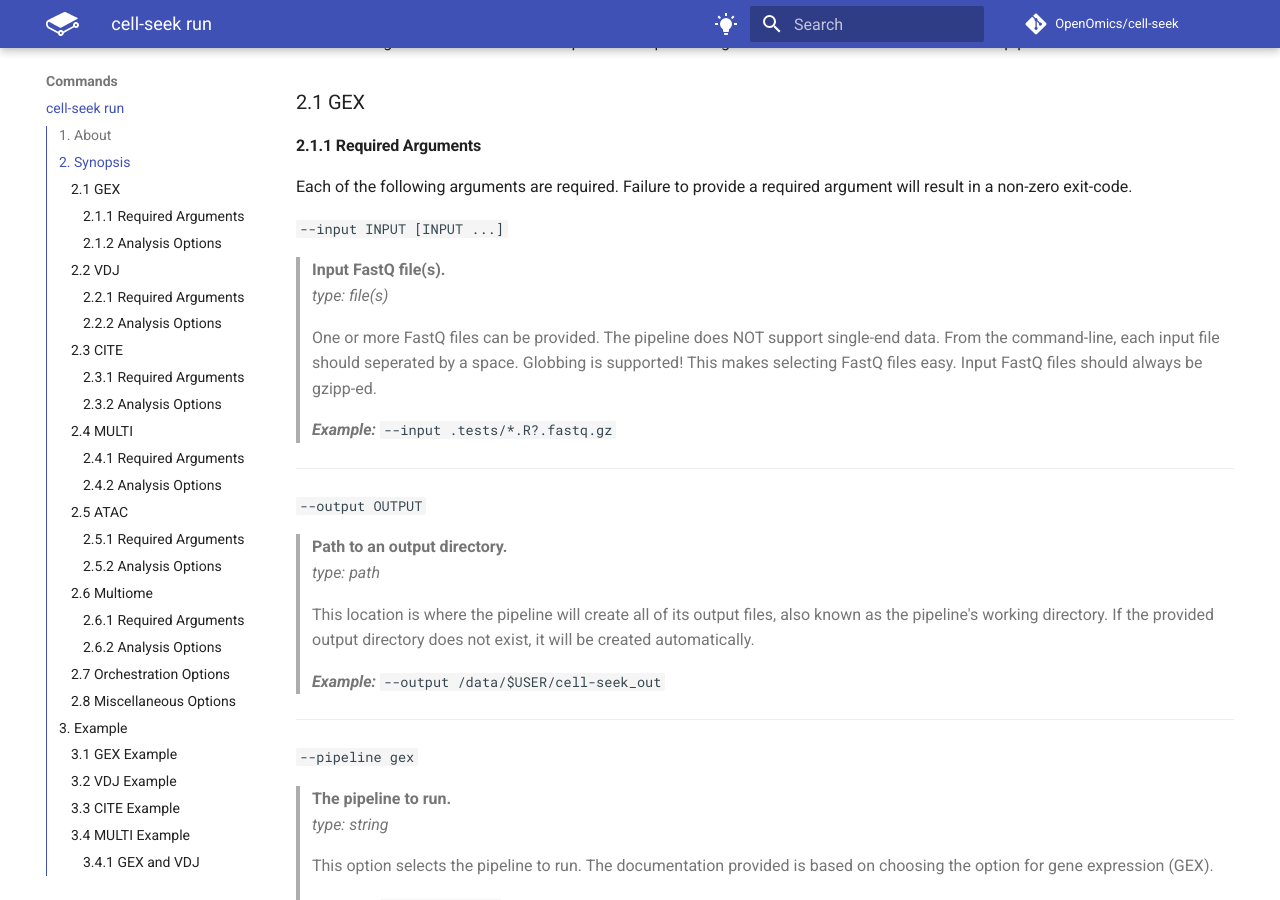
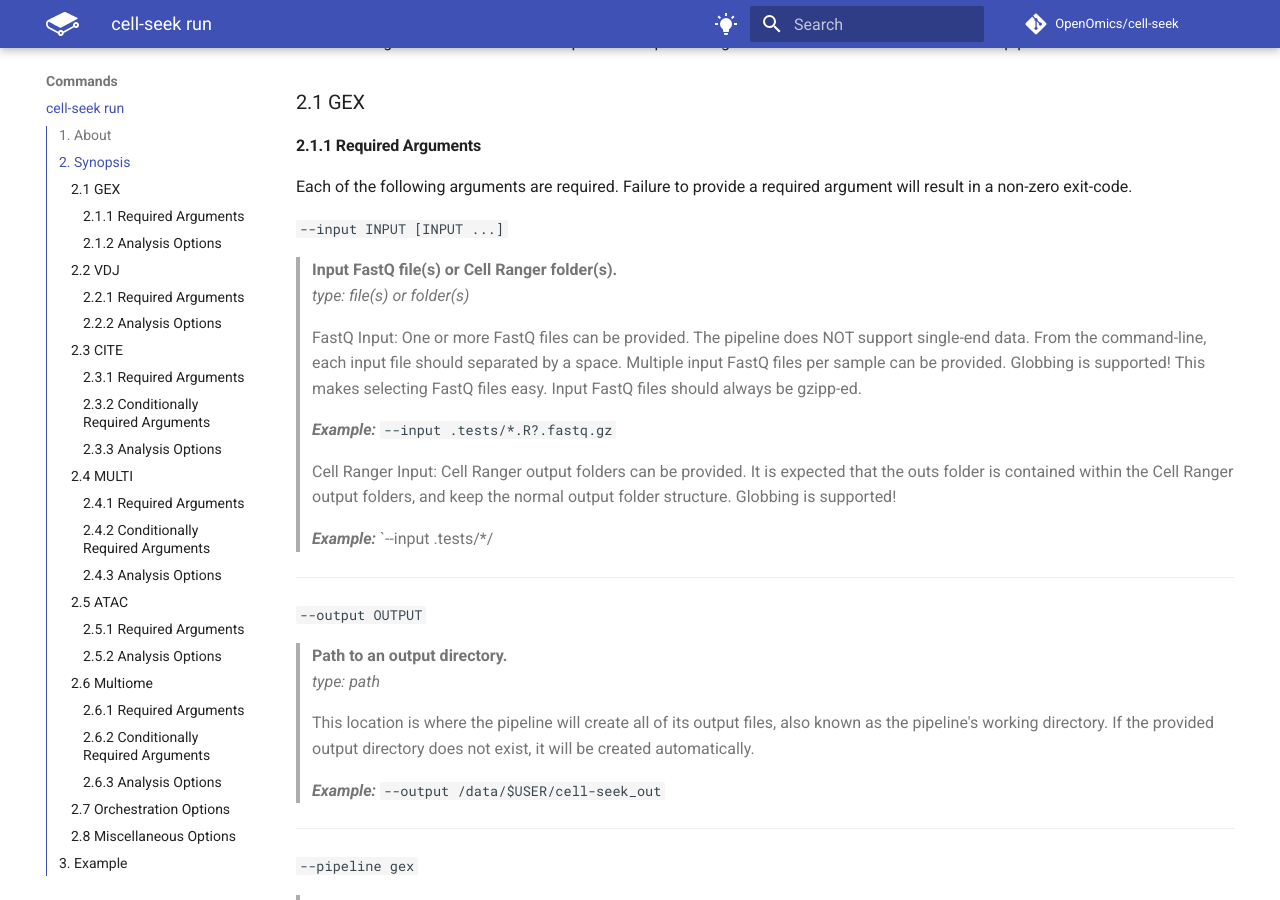
Before and after one commit to OpenOmics/cell-seek, an MkDocs documentation site: the page built from docs/usage/run.md, in a window 1280 px wide and 900 px high, scrolled down 961 px. Built offline with MkDocs 1.6.1 and Material for MkDocs 9.7.7, drawn with Linux system fonts in a browser that asks for light colours; comment, search, counter and statistics services are not loaded; the version menu is left out; some of the changed text lies outside the part shown.

Commit message:
Add ability to start pipeline from cell ranger output, edit documentation for this new input, change pipeline rules to keep condition cell ranger input on the same line as previous input

```diff
--- a/docs/usage/run.md
+++ b/docs/usage/run.md
@@ -39,12 +39,18 @@ The following is a breakdown of the required and optional arguments for each of
 Each of the following arguments are required. Failure to provide a required argument will result in a non-zero exit-code.
 
   `--input INPUT [INPUT ...]`
-> **Input FastQ file(s).**
-> *type: file(s)*
+> **Input FastQ file(s) or Cell Ranger folder(s).**
+> *type: file(s) or folder(s)*
 >
-> One or more FastQ files can be provided. The pipeline does NOT support single-end data. From the command-line, each input file should seperated by a space. Globbing is supported! This makes selecting FastQ files easy. Input FastQ files should always be gzipp-ed.
+> FastQ Input: One or more FastQ files can be provided. The pipeline does NOT support single-end data. From the command-line, each input file should separated by a space. Multiple input FastQ files per sample can be provided. Globbing is supported! This makes selecting FastQ files easy. Input FastQ files should always be gzipp-ed.
 >
 > ***Example:*** `--input .tests/*.R?.fastq.gz`
+>
+>
+> Cell Ranger Input: Cell Ranger output folders can be provided. It is expected that the outs folder is contained within the Cell Ranger output folders, and keep the normal output folder structure. Globbing is supported!
+>
+> ***Example:*** `--input .tests/*/
+
 
 ---
   `--output OUTPUT`
@@ -219,12 +225,17 @@ Each of the following arguments are optional, and do not need to be provided.
 Each of the following arguments are required. Failure to provide a required argument will result in a non-zero exit-code.
 
   `--input INPUT [INPUT ...]`
-> **Input FastQ file(s).**
-> *type: file(s)*
+> **Input FastQ file(s) or Cell Ranger folder(s).**
+> *type: file(s) or folder(s)*
 >
-> One or more FastQ files can be provided. The pipeline does NOT support single-end data. From the command-line, each input file should seperated by a space. Globbing is supported! This makes selecting FastQ files easy. Input FastQ files should always be gzipp-ed.
+> FastQ Input: One or more FastQ files can be provided. The pipeline does NOT support single-end data. From the command-line, each input file should separated by a space. Multiple input FastQ files per sample can be provided. Globbing is supported! This makes selecting FastQ files easy. Input FastQ files should always be gzipp-ed.
 >
 > ***Example:*** `--input .tests/*.R?.fastq.gz`
+>
+>
+> Cell Ranger Input: Cell Ranger output folders can be provided. It is expected that the outs folder is contained within the Cell Ranger output folders, and keep the normal output folder structure. Globbing is supported!
+>
+> ***Example:*** `--input .tests/*/
 
 ---
   `--output OUTPUT`
@@ -300,12 +311,17 @@ Each of the following arguments are required. Failure to provide a required argu
 Each of the following arguments are required. Failure to provide a required argument will result in a non-zero exit-code.
 
   `--input INPUT [INPUT ...]`
-> **Input FastQ file(s).**
-> *type: file(s)*
+> **Input FastQ file(s) or Cell Ranger folder(s).**
+> *type: file(s) or folder(s)*
 >
-> One or more FastQ files can be provided. The pipeline does NOT support single-end data. From the command-line, each input file should seperated by a space. Globbing is supported! This makes selecting FastQ files easy. Input FastQ files should always be gzipp-ed.
+> FastQ Input: One or more FastQ files can be provided. The pipeline does NOT support single-end data. From the command-line, each input file should separated by a space. Multiple input FastQ files per sample can be provided. Globbing is supported! This makes selecting FastQ files easy. Input FastQ files should always be gzipp-ed.
 >
 > ***Example:*** `--input .tests/*.R?.fastq.gz`
+>
+>
+> Cell Ranger Input: Cell Ranger output folders can be provided. It is expected that the outs folder is contained within the Cell Ranger output folders, and keep the normal output folder structure. Globbing is supported!
+>
+> ***Example:*** `--input .tests/*/
 
 ---
   `--output OUTPUT`
@@ -347,7 +363,11 @@ Each of the following arguments are required. Failure to provide a required argu
 >
 > ***Example:*** `--cellranger 7.1.0`
 
----
+
+#### 2.3.2 Conditionally Required Arguments
+
+The following arguments are only required when FastQ files are used as input. They are not required when Cell Ranger output file is used as input.
+
 `--libraries LIBRARIES`
 > **Libraries file.**
 > *type: file*
@@ -458,13 +478,18 @@ There are multiple different combinations of library types that may result in th
 
 Each of the following arguments are required. Failure to provide a required argument will result in a non-zero exit-code.
 
-  `--input INPUT [INPUT ...]`
-> **Input FastQ file(s).**
-> *type: file(s)*
+`--input INPUT [INPUT ...]`
+> **Input FastQ file(s) or Cell Ranger folder(s).**
+> *type: file(s) or folder(s)*
 >
-> One or more FastQ files can be provided. The pipeline does NOT support single-end data. From the command-line, each input file should seperated by a space. Globbing is supported! This makes selecting FastQ files easy. Input FastQ files should always be gzipp-ed.
+> FastQ Input: One or more FastQ files can be provided. The pipeline does NOT support single-end data. From the command-line, each input file should separated by a space. Multiple input FastQ files per sample can be provided. Globbing is supported! This makes selecting FastQ files easy. Input FastQ files should always be gzipp-ed.
 >
 > ***Example:*** `--input .tests/*.R?.fastq.gz`
+>
+>
+> Cell Ranger Input: Cell Ranger output folders can be provided. It is expected that the outs folder is contained within the Cell Ranger output folders, and keep the normal output folder structure. Globbing is supported!
+>
+> ***Example:*** `--input .tests/*/
 
 ---
   `--output OUTPUT`
@@ -506,7 +531,10 @@ Each of the following arguments are required. Failure to provide a required argu
 >
 > ***Example:*** `--cellranger 7.1.0`
 
----
+#### 2.4.2 Conditionally Required Arguments
+
+The following arguments are only required when FastQ files are used as input. They are not required when Cell Ranger output file is used as input.
+
 `--libraries LIBRARIES`
 > **Libraries file.**
 > *type: file*
@@ -682,12 +710,17 @@ Each of the following arguments are optional, and do not need to be provided.
 Each of the following arguments are required. Failure to provide a required argument will result in a non-zero exit-code.
 
   `--input INPUT [INPUT ...]`
-> **Input FastQ file(s).**
-> *type: file(s)*
+> **Input FastQ file(s) or Cell Ranger folder(s).**
+> *type: file(s) or folder(s)*
 >
-> One or more FastQ files can be provided. The pipeline does NOT support single-end data. From the command-line, each input file should seperated by a space. Globbing is supported! This makes selecting FastQ files easy. Input FastQ files should always be gzipp-ed.
+> FastQ Input: One or more FastQ files can be provided. The pipeline does NOT support single-end data. From the command-line, each input file should separated by a space. Multiple input FastQ files per sample can be provided. Globbing is supported! This makes selecting FastQ files easy. Input FastQ files should always be gzipp-ed.
 >
 > ***Example:*** `--input .tests/*.R?.fastq.gz`
+>
+>
+> Cell Ranger Input: Cell Ranger output folders can be provided. It is expected that the outs folder is contained within the Cell Ranger output folders, and keep the normal output folder structure. Globbing is supported!
+>
+> ***Example:*** `--input .tests/*/
 
 ---
   `--output OUTPUT`
@@ -776,13 +809,18 @@ Each of the following arguments are required. Failure to provide a required argu
 
 Each of the following arguments are required. Failure to provide a required argument will result in a non-zero exit-code.
 
-  `--input INPUT [INPUT ...]`
-> **Input FastQ file(s).**
-> *type: file(s)*
+`--input INPUT [INPUT ...]`
+> **Input FastQ file(s) or Cell Ranger folder(s).**
+> *type: file(s) or folder(s)*
 >
-> One or more FastQ files can be provided. The pipeline does NOT support single-end data. From the command-line, each input file should seperated by a space. Globbing is supported! This makes selecting FastQ files easy. Input FastQ files should always be gzipp-ed.
+> FastQ Input: One or more FastQ files can be provided. The pipeline does NOT support single-end data. From the command-line, each input file should separated by a space. Multiple input FastQ files per sample can be provided. Globbing is supported! This makes selecting FastQ files easy. Input FastQ files should always be gzipp-ed.
 >
 > ***Example:*** `--input .tests/*.R?.fastq.gz`
+>
+>
+> Cell Ranger Input: Cell Ranger output folders can be provided. It is expected that the outs folder is contained within the Cell Ranger output folders, and keep the normal output folder structure. Globbing is supported!
+>
+> ***Example:*** `--input .tests/*/
 
 ---
   `--output OUTPUT`
@@ -816,7 +854,10 @@ Each of the following arguments are required. Failure to provide a required argu
 > ***Example:*** `--genome hg38`
 
 
----
+#### 2.6.2 Conditionally Required Arguments
+
+The following arguments are only required when FastQ files are used as input. They are not required when Cell Ranger output file is used as input.
+
 `--libraries LIBRARIES`
 > **Libraries file.**
 > *type: file*
```
Also changed, not shown: other parts of docs/usage/run.md (+3 -3 lines), 9 other files.
